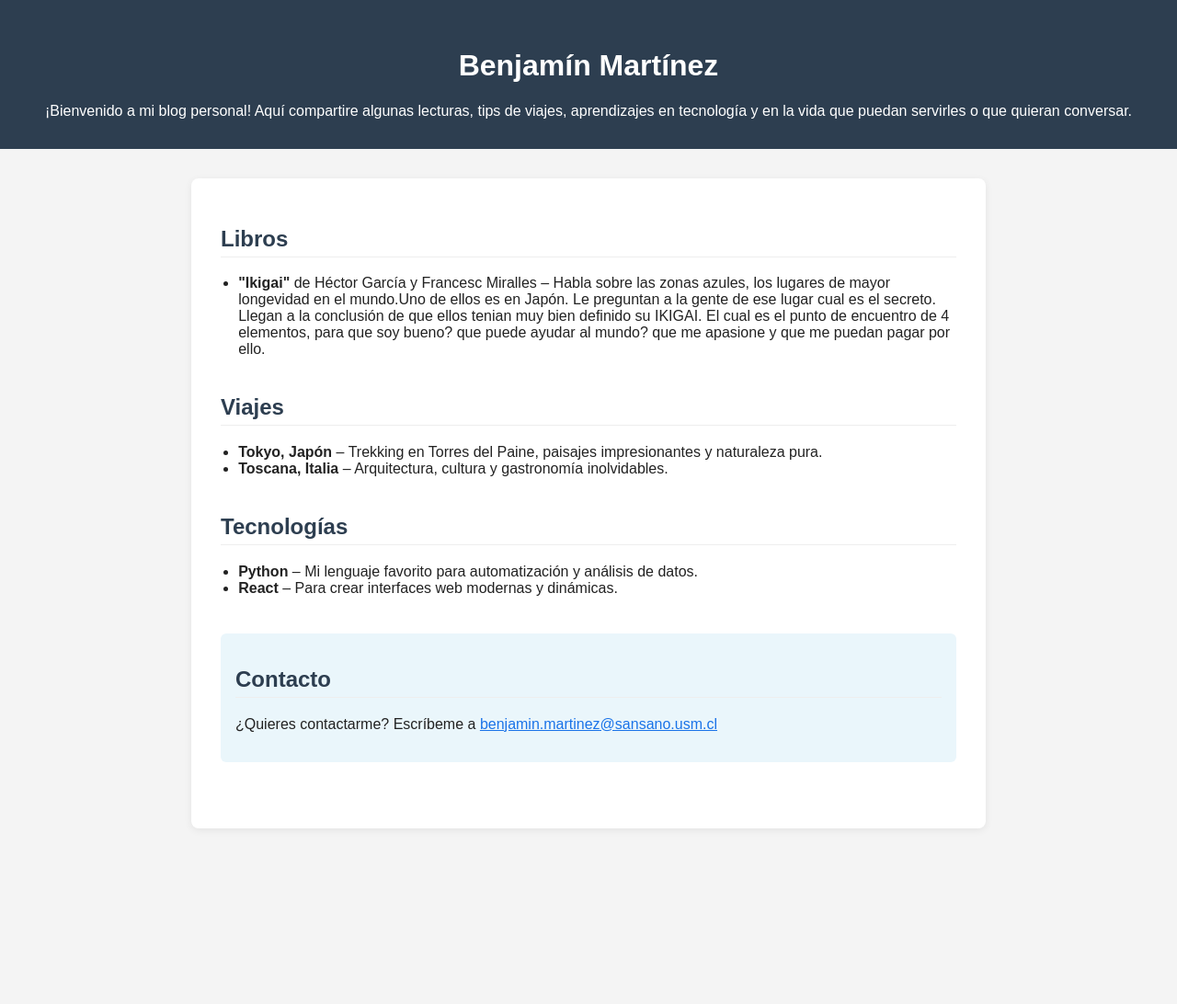
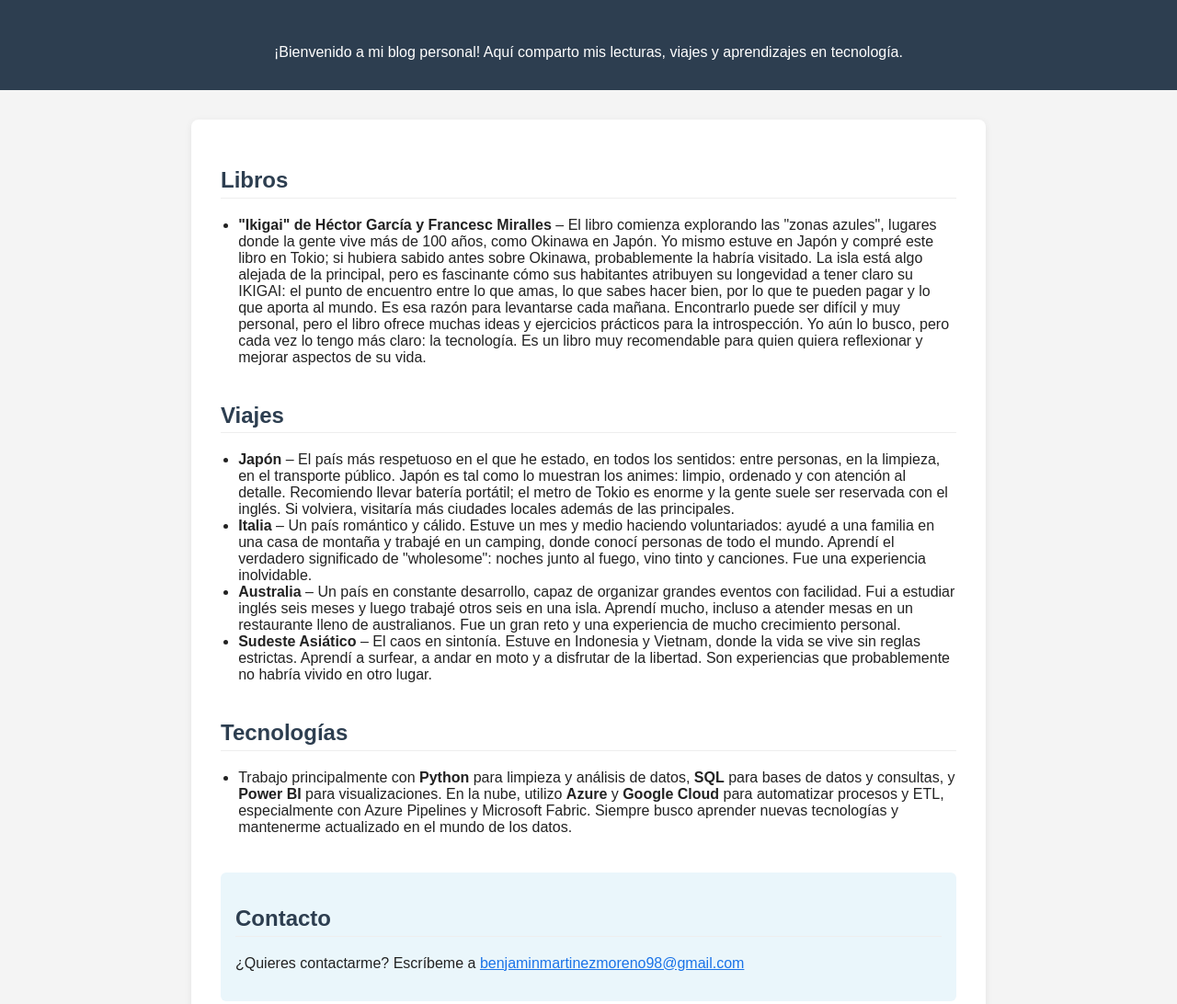
Before and after one commit to BenjaminMartinez12/mi-blog, a plain HTML site: page index.html in a window 1280 px wide. Shown: the whole page at 92% size. Before the commit the page ends 933 px from the top, so only its background shows below. Drawn offline with Linux system fonts and the light colour scheme.

Commit message:
Update index.html

```diff
--- a/index.html
+++ b/index.html
@@ -49,36 +49,33 @@
 </head>
 <body>
     <header>
-        <h1>Benjamín Martínez</h1>
-        <p>¡Bienvenido a mi blog personal! Aquí compartire algunas lecturas, tips de viajes, aprendizajes en tecnología y en la vida que puedan servirles o que quieran conversar.</p>
+        <p>¡Bienvenido a mi blog personal! Aquí comparto mis lecturas, viajes y aprendizajes en tecnología.</p>
     </header>
     <main>
         <section>
             <h2>Libros</h2>
             <ul>
-                <li><strong>"Ikigai"</strong> de Héctor García y Francesc Miralles – Habla sobre las zonas azules, los lugares de mayor longevidad en el mundo.Uno de ellos es en Japón. Le preguntan a
-                la gente de ese lugar cual es el secreto. Llegan a la conclusión de que ellos tenian muy bien definido su IKIGAI. El cual es el punto de encuentro de 4 elementos, para que soy bueno? que puede ayudar al mundo?
-                que me apasione y que me puedan pagar por ello.</li>
-
+                <li><strong>"Ikigai" de Héctor García y Francesc Miralles</strong> – El libro comienza explorando las "zonas azules", lugares donde la gente vive más de 100 años, como Okinawa en Japón. Yo mismo estuve en Japón y compré este libro en Tokio; si hubiera sabido antes sobre Okinawa, probablemente la habría visitado. La isla está algo alejada de la principal, pero es fascinante cómo sus habitantes atribuyen su longevidad a tener claro su IKIGAI: el punto de encuentro entre lo que amas, lo que sabes hacer bien, por lo que te pueden pagar y lo que aporta al mundo. Es esa razón para levantarse cada mañana. Encontrarlo puede ser difícil y muy personal, pero el libro ofrece muchas ideas y ejercicios prácticos para la introspección. Yo aún lo busco, pero cada vez lo tengo más claro: la tecnología. Es un libro muy recomendable para quien quiera reflexionar y mejorar aspectos de su vida.
             </ul>
         </section>
         <section>
             <h2>Viajes</h2>
             <ul>
-                <li><strong>Tokyo, Japón</strong> – Trekking en Torres del Paine, paisajes impresionantes y naturaleza pura.</li>
-                <li><strong>Toscana, Italia</strong> – Arquitectura, cultura y gastronomía inolvidables.</li>
+                <li><strong>Japón</strong> – El país más respetuoso en el que he estado, en todos los sentidos: entre personas, en la limpieza, en el transporte público. Japón es tal como lo muestran los animes: limpio, ordenado y con atención al detalle. Recomiendo llevar batería portátil; el metro de Tokio es enorme y la gente suele ser reservada con el inglés. Si volviera, visitaría más ciudades locales además de las principales.</li>
+                <li><strong>Italia</strong> – Un país romántico y cálido. Estuve un mes y medio haciendo voluntariados: ayudé a una familia en una casa de montaña y trabajé en un camping, donde conocí personas de todo el mundo. Aprendí el verdadero significado de "wholesome": noches junto al fuego, vino tinto y canciones. Fue una experiencia inolvidable.</li>
+                <li><strong>Australia</strong> – Un país en constante desarrollo, capaz de organizar grandes eventos con facilidad. Fui a estudiar inglés seis meses y luego trabajé otros seis en una isla. Aprendí mucho, incluso a atender mesas en un restaurante lleno de australianos. Fue un gran reto y una experiencia de mucho crecimiento personal.</li>
+                <li><strong>Sudeste Asiático</strong> – El caos en sintonía. Estuve en Indonesia y Vietnam, donde la vida se vive sin reglas estrictas. Aprendí a surfear, a andar en moto y a disfrutar de la libertad. Son experiencias que probablemente no habría vivido en otro lugar.</li>
             </ul>
         </section>
         <section>
             <h2>Tecnologías</h2>
             <ul>
-                <li><strong>Python</strong> – Mi lenguaje favorito para automatización y análisis de datos.</li>
-                <li><strong>React</strong> – Para crear interfaces web modernas y dinámicas.</li>
+                <li>Trabajo principalmente con <strong>Python</strong> para limpieza y análisis de datos, <strong>SQL</strong> para bases de datos y consultas, y <strong>Power BI</strong> para visualizaciones. En la nube, utilizo <strong>Azure</strong> y <strong>Google Cloud</strong> para automatizar procesos y ETL, especialmente con Azure Pipelines y Microsoft Fabric. Siempre busco aprender nuevas tecnologías y mantenerme actualizado en el mundo de los datos.</li>
             </ul>
         </section>
         <section class="contacto">
             <h2>Contacto</h2>
-            <p>¿Quieres contactarme? Escríbeme a <a href="mailto:benjamin.martinez@sansano.usm.cl">benjamin.martinez@sansano.usm.cl</a></p>
+            <p>¿Quieres contactarme? Escríbeme a <a href="mailto:benjaminmartinezmoreno98@gmail.com">benjaminmartinezmoreno98@gmail.com</a></p>
         </section>
     </main>
 </body>
```
